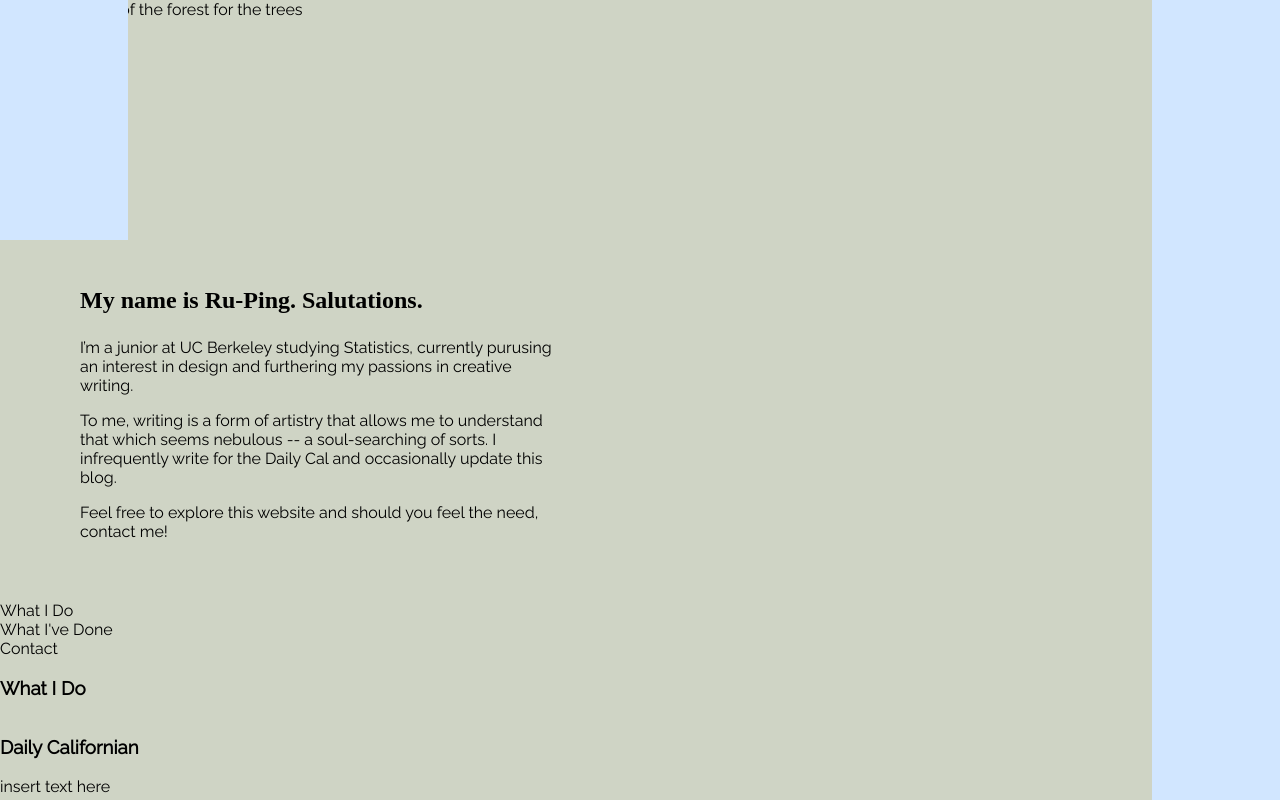
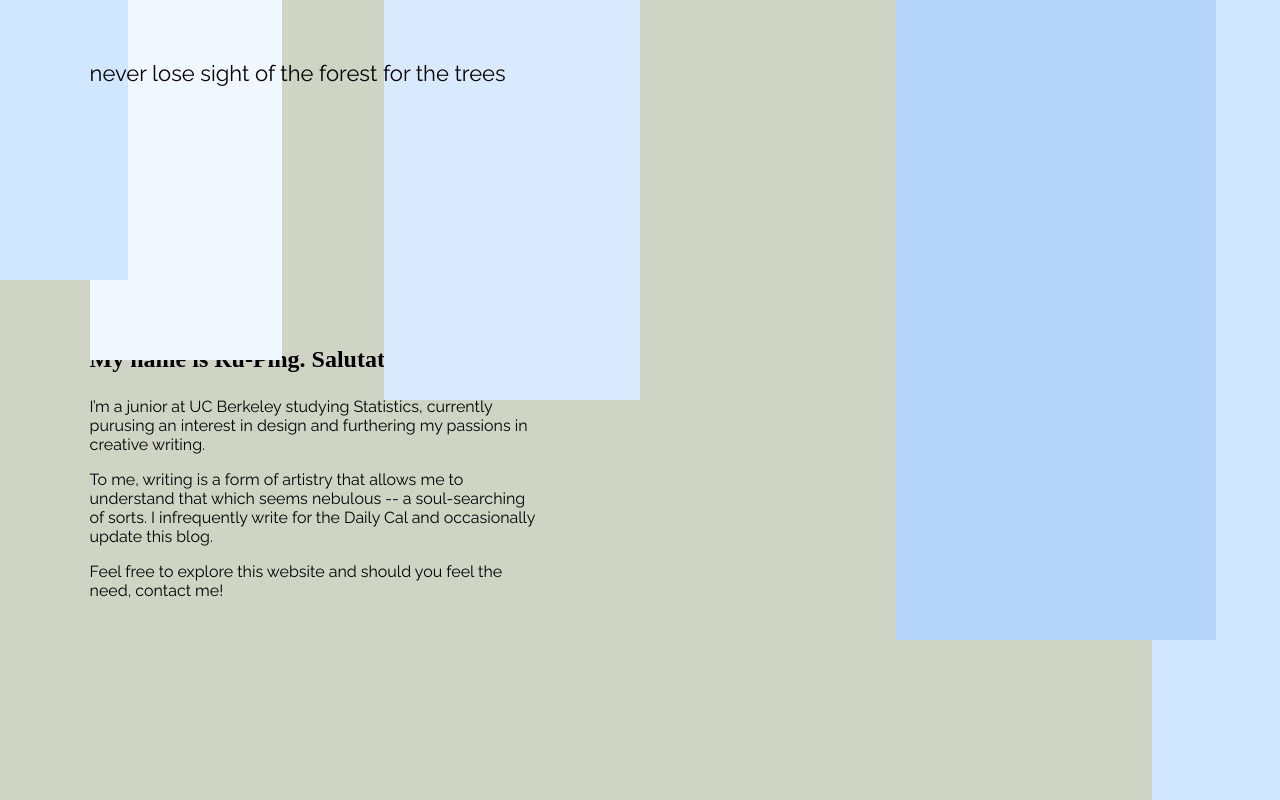
Before and after one commit to rupingchen/rupingchen.github.io, a plain HTML site: page index.html in a window 1280 px wide. Shown: the top 800 px of the page. Drawn offline with Linux system fonts and the light colour scheme; a web font is replaced by a local one.

Commit message:
aligning forest

```diff
--- a/assets/css/style.css
+++ b/assets/css/style.css
@@ -1,6 +1,6 @@
 html, body {
-    margin: 0px;
-    padding:0px;
+    margin: 0%;
+    padding:0%;
     background-color: #CFD4C5;
     font-family: "Raleway";
 }
@@ -9,15 +9,19 @@ html, body {
 	z-index:0;
 }
 
-#quote p{
-	z-index:3;
+#quote {
+	position:relative;
+	z-index:4;
+	margin-left:7%;
+	font-size:22;
+	top:60px;
 }
 
 #intro {
-	margin-top: 268px;
-	margin-left: 80px;
-	margin-right: 724px;
-	margin-bottom: 60px;
+	margin-top: 25%;
+	margin-left: 7%;
+	margin-right: 58%;
+	margin-bottom: 20%;
 }
 
 #intro h3 {
@@ -37,8 +41,38 @@ html, body {
 #second {
 	z-index: 4;
 	position:absolute;
-	height:30%;
+	height:35%;
 	width:10%;
 	background-color: #D1E6FF;
+}
+
+#third {
+	z-index:3;
+	position:absolute;
+	margin-left:7%;
+	width:15%;
+	height:45%;
+	background-color: #F2F8FF;
+}
+
+#fourth {
+	z-index:1;
+	position:absolute;
+	margin-left:30%;
+	background-color: #D9EAFF;
+	width:20%;
+	height:50%;
+}
+
+#fifth {
+	z-index:6;
+	position:absolute;
+	margin-left:70%;
+	background-color: #B4D4FA;
+	width:25%;
+	height:80%;
+}
+
+#sixth {
 
 }
--- a/index.html
+++ b/index.html
@@ -14,9 +14,7 @@
 			<div id="fifth" class="background-rectangles recolor"></div>
 			<div id="sixth" class="background-rectangles recolor"></div>
 			<div id="seventh" class="photo"></div>
-			<div id="quote">
-				<p>never lose sight of the forest for the trees</p>
-			</div>
+			<p id="quote">never lose sight of the forest for the trees</p>
 			<div id="intro">
 				<h3>My name is Ru-Ping. Salutations.</h3>
 				<p>I’m a junior at UC Berkeley studying Statistics, currently purusing an interest in design and furthering my passions in creative writing. </p>
```
